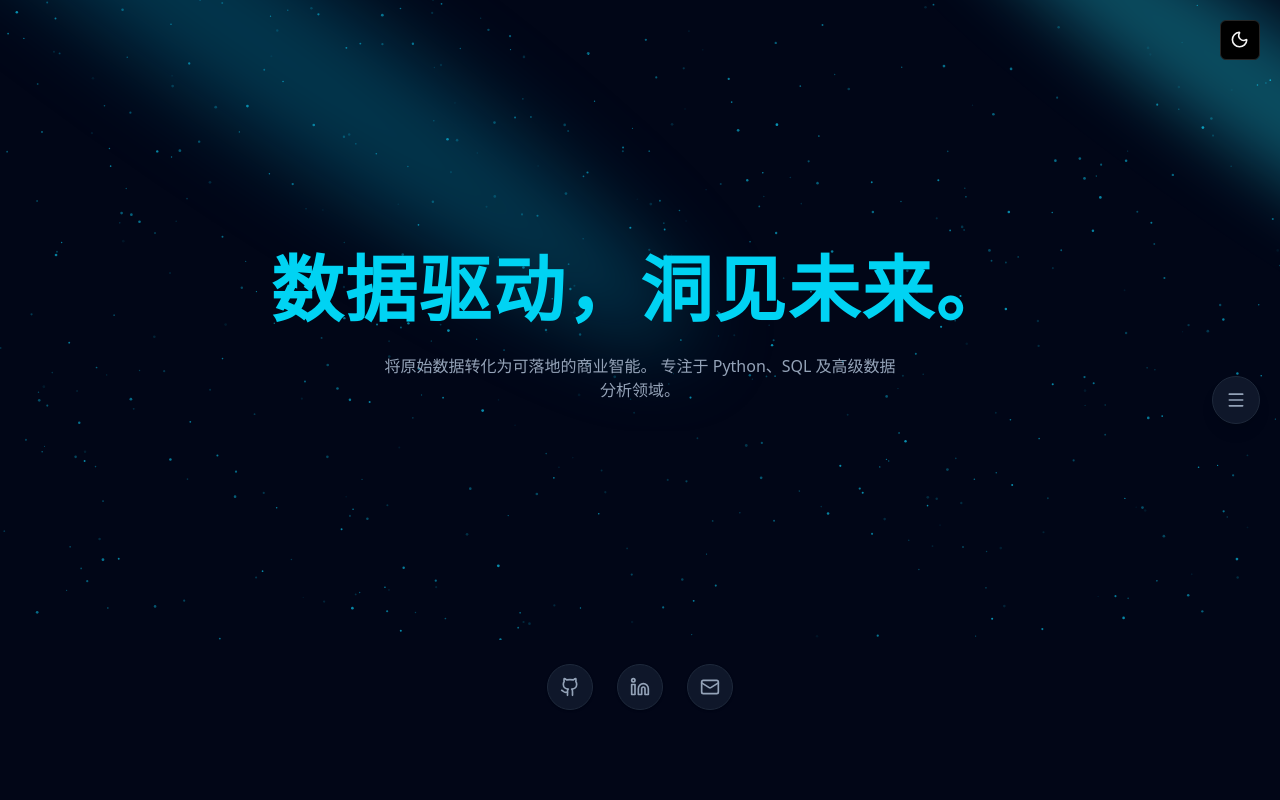
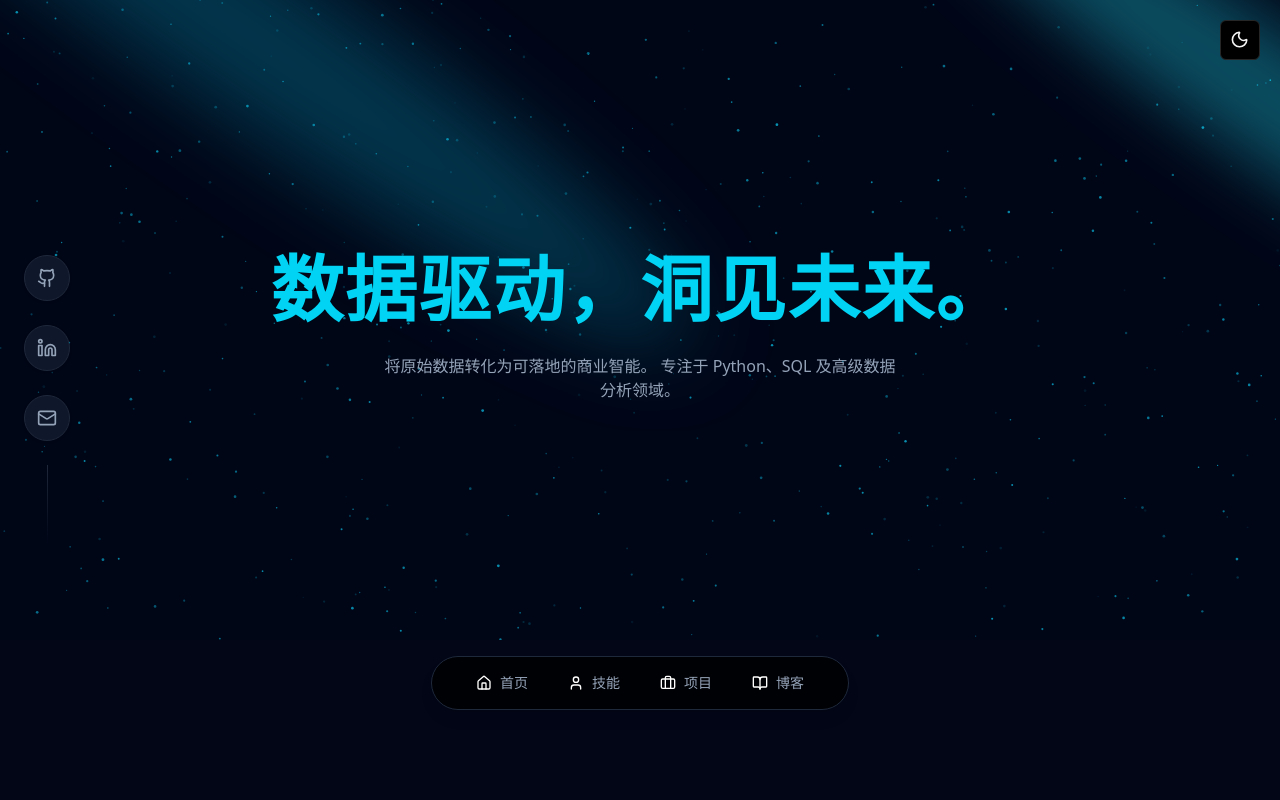
Before and after one commit to 9xxxxxx/9xxxxxx.github.io, a Next.js app: page / in a window 1280 px wide. Shown: the top 800 px of the page. Built offline with nearby package versions, Linux system fonts and the light colour scheme.

Commit message:
refactor: Move FloatingNav to static center layout and restore SocialSidebar

```diff
--- a/src/app/page.tsx
+++ b/src/app/page.tsx
@@ -3,7 +3,7 @@ import { FloatingNav } from "@/components/ui/floating-navbar";
 import { Hero } from "@/components/Hero";
 import { Grid } from "@/components/Grid";
 import { Projects } from "@/components/Projects";
-import { SocialLinks } from "@/components/SocialLinks";
+import { SocialSidebar } from "@/components/SocialSidebar";
 import { BackToTop } from "@/components/BackToTop";
 import { ModeToggle } from "@/components/ThemeToggle";
 import { Home as HomeIcon, User, Briefcase, BookOpen } from "lucide-react";
@@ -35,14 +35,14 @@ export default function Home() {
   return (
     <main className="relative bg-background flex flex-col overflow-hidden min-h-screen transition-colors duration-300">
       <div className="w-full">
-        <FloatingNav navItems={navItems} />
+        <SocialSidebar />
 
         <div className="fixed top-5 right-5 z-[5000]">
             <ModeToggle />
         </div>
 
         <Hero />
-        <SocialLinks />
+        <FloatingNav navItems={navItems} />
         <Grid />
         <Projects />
         <Footer />
--- a/src/components/ui/floating-navbar.tsx
+++ b/src/components/ui/floating-navbar.tsx
@@ -1,12 +1,7 @@
 "use client";
-import React, { useState } from "react";
-import {
-  motion,
-  AnimatePresence,
-} from "framer-motion";
+import React from "react";
 import { cn } from "@/lib/utils";
 import Link from "next/link";
-import { Menu, X } from "lucide-react";
 
 export const FloatingNav = ({
   navItems,
@@ -19,62 +14,20 @@ export const FloatingNav = ({
   }[];
   className?: string;
 }) => {
-  const [isOpen, setIsOpen] = useState(false);
-
   return (
-    <div className={cn("fixed right-5 top-1/2 -translate-y-1/2 z-[5000]", className)}>
-      {/* Toggle Button */}
-      <button
-        onClick={() => setIsOpen(!isOpen)}
-        className="relative group flex items-center justify-center w-12 h-12 rounded-full bg-card border border-border shadow-lg hover:scale-110 transition-all duration-200 z-50"
-      >
-        <AnimatePresence mode="wait">
-          {isOpen ? (
-            <motion.div
-              key="close"
-              initial={{ rotate: -90, opacity: 0 }}
-              animate={{ rotate: 0, opacity: 1 }}
-              exit={{ rotate: 90, opacity: 0 }}
-            >
-              <X className="w-5 h-5 text-muted-foreground group-hover:text-primary" />
-            </motion.div>
-          ) : (
-            <motion.div
-              key="menu"
-              initial={{ rotate: 90, opacity: 0 }}
-              animate={{ rotate: 0, opacity: 1 }}
-              exit={{ rotate: -90, opacity: 0 }}
-            >
-              <Menu className="w-5 h-5 text-muted-foreground group-hover:text-primary" />
-            </motion.div>
-          )}
-        </AnimatePresence>
-      </button>
-
-      {/* Expanded Menu */}
-      <AnimatePresence>
-        {isOpen && (
-          <motion.div
-            initial={{ opacity: 0, x: 20, scale: 0.8 }}
-            animate={{ opacity: 1, x: 0, scale: 1 }}
-            exit={{ opacity: 0, x: 20, scale: 0.8 }}
-            transition={{ duration: 0.2 }}
-            className="absolute right-16 top-1/2 -translate-y-1/2 flex flex-col gap-3 p-3 bg-popover/90 backdrop-blur-md border border-border rounded-2xl shadow-xl min-w-[140px]"
-          >
+    <div className={cn("flex justify-center items-center w-full py-4 z-50", className)}>
+      <div className="flex items-center gap-4 px-8 py-3 bg-white/80 dark:bg-black/80 backdrop-blur-md border border-border rounded-full shadow-lg">
         {navItems.map((navItem, idx) => (
           <Link
             key={`link=${idx}`}
             href={navItem.link}
-                onClick={() => setIsOpen(false)}
-                className="flex items-center gap-3 px-4 py-2 text-sm font-medium text-muted-foreground hover:text-primary hover:bg-accent rounded-lg transition-colors"
+            className="flex items-center gap-2 px-3 py-1 text-sm font-medium text-muted-foreground hover:text-primary hover:bg-accent/50 rounded-full transition-all duration-200"
           >
-                <span className="w-5 h-5">{navItem.icon}</span>
-                <span>{navItem.name}</span>
+            <span className="w-4 h-4">{navItem.icon}</span>
+            <span className="hidden sm:block">{navItem.name}</span>
           </Link>
         ))}
-          </motion.div>
-        )}
-      </AnimatePresence>
+      </div>
     </div>
   );
 };
```
Lines whose indentation alone changed are shown as unchanged.
